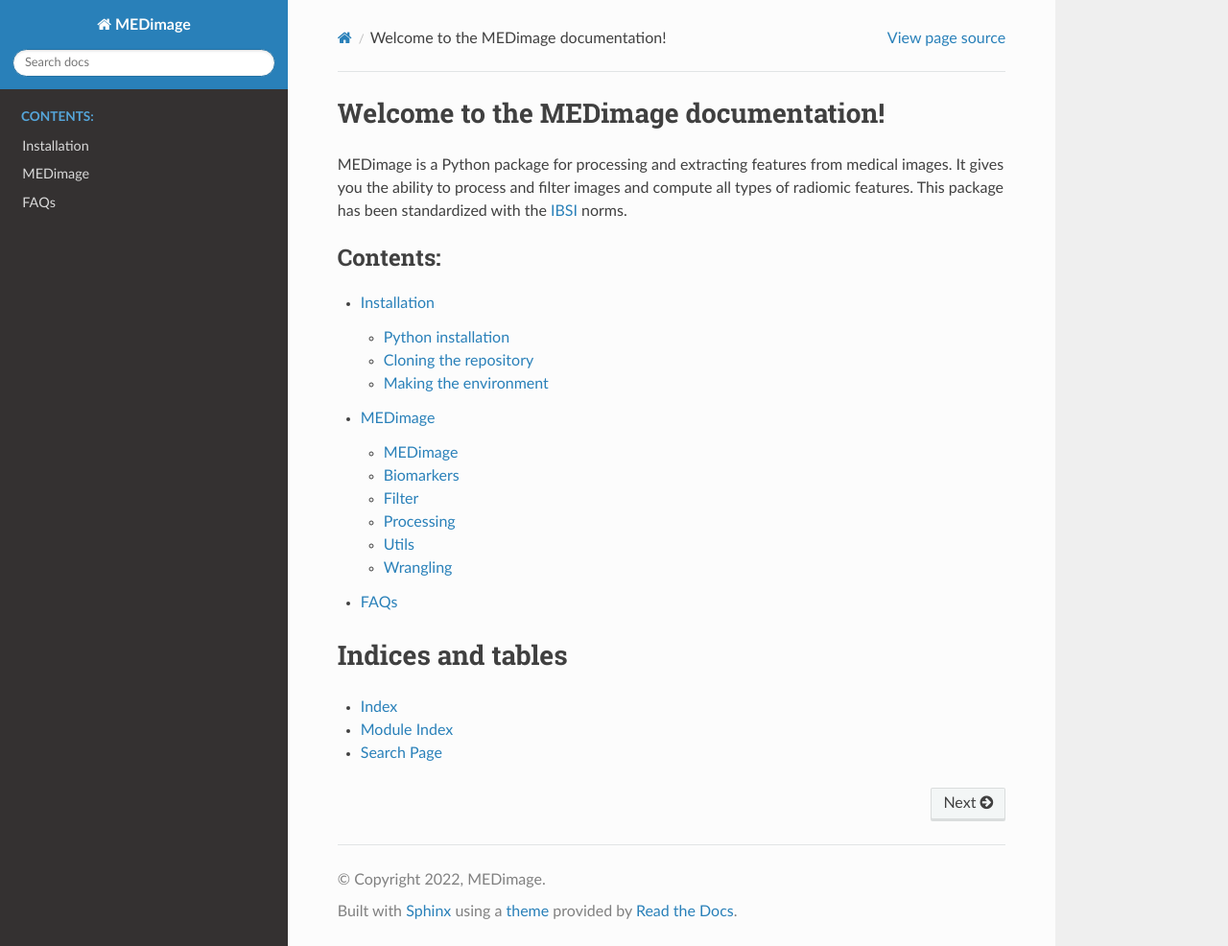
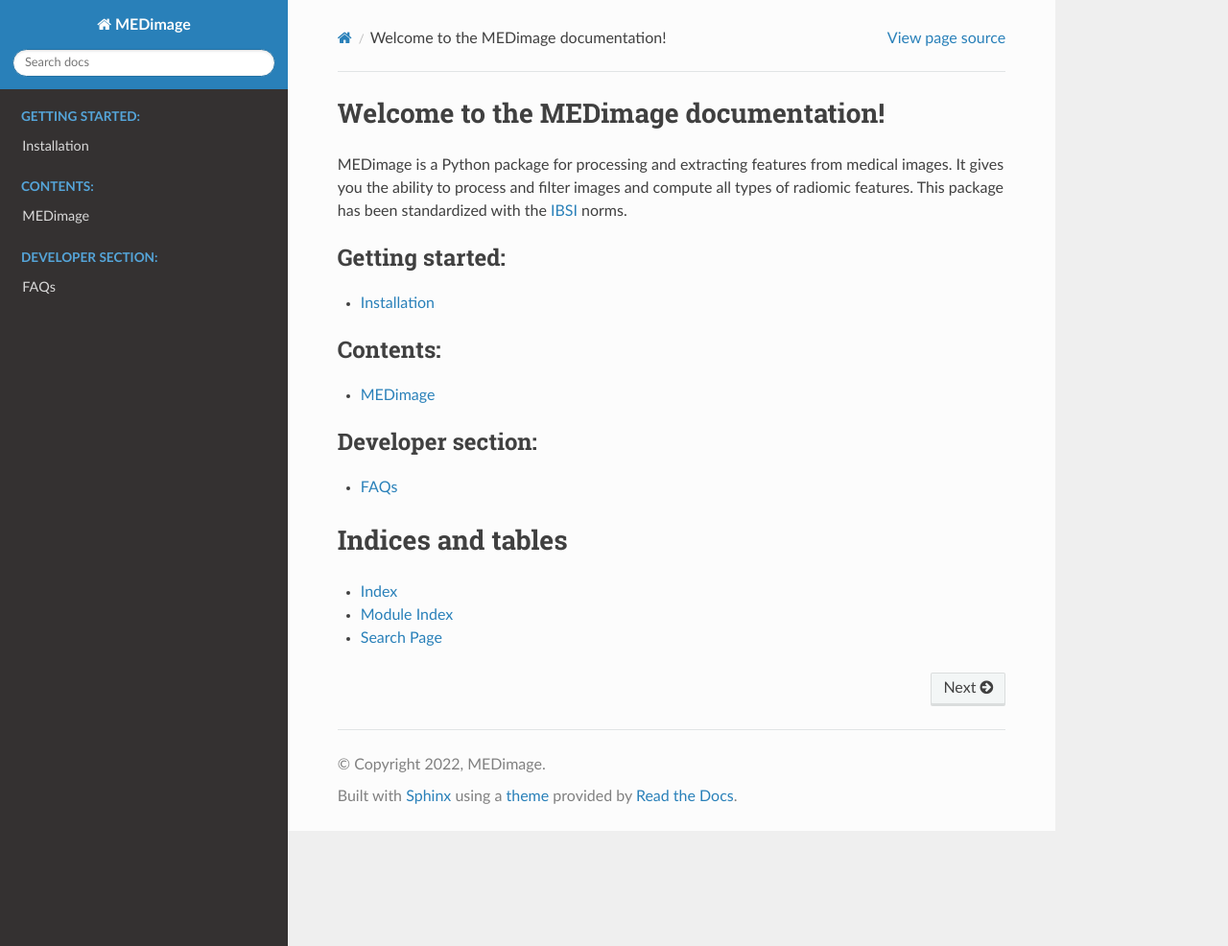
Before and after one commit to MahdiAll99/MEDimage, a Sphinx documentation site: the page built from docs/index.rst, in a window 1280 px wide and 986 px high. Shown: the whole window at 96% size. Built offline with Sphinx 7.4.7 and the Read the Docs theme 2.0.0, drawn with Linux system fonts in a browser that asks for light colours; pages that are not in the unit, such as notebooks, are missing from menus.

Commit message:
Updated all sections

```diff
--- a/docs/index.rst
+++ b/docs/index.rst
@@ -6,11 +6,21 @@
 <https://arxiv.org/pdf/1612.07003.pdf>`_ norms.
 
 .. toctree::
-   :maxdepth: 2
+   :maxdepth: 1
+   :caption: Getting started:
+
+   Installation
+
+.. toctree::
+   :maxdepth: 1
    :caption: Contents:
 
-   Installation
    modules
+
+.. toctree::
+   :maxdepth: 1
+   :caption: Developer section:
+
    License
    FAQs
 
```
